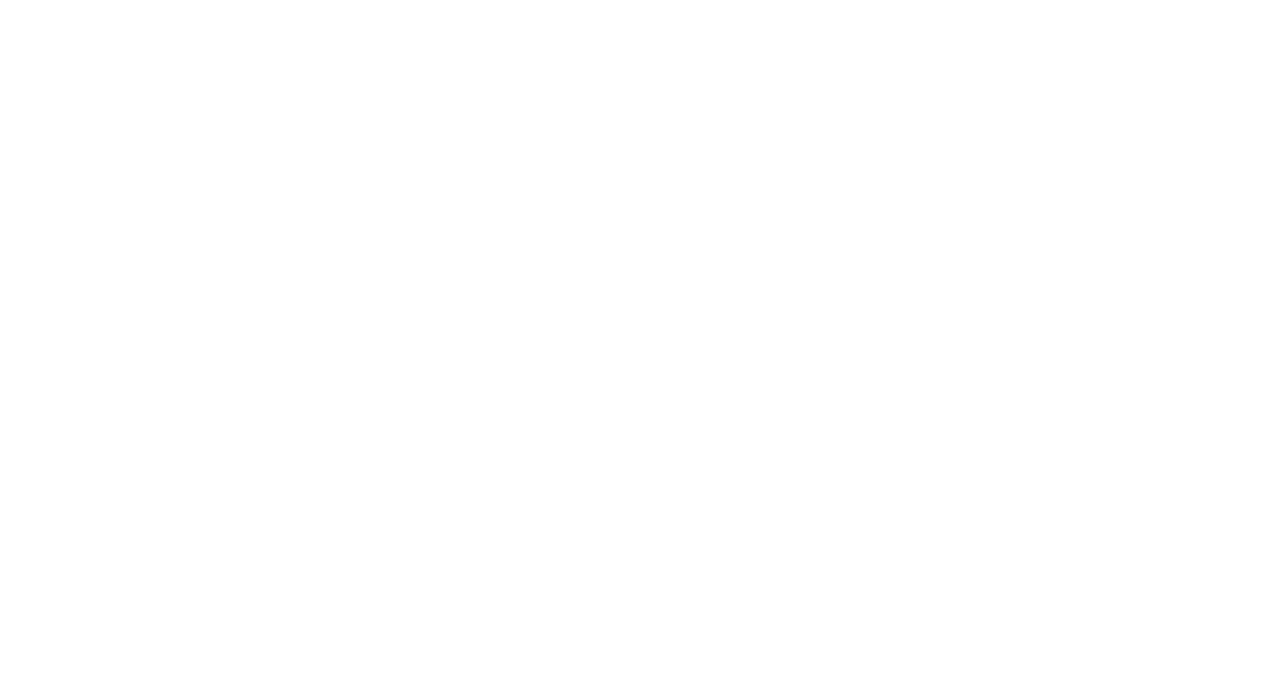
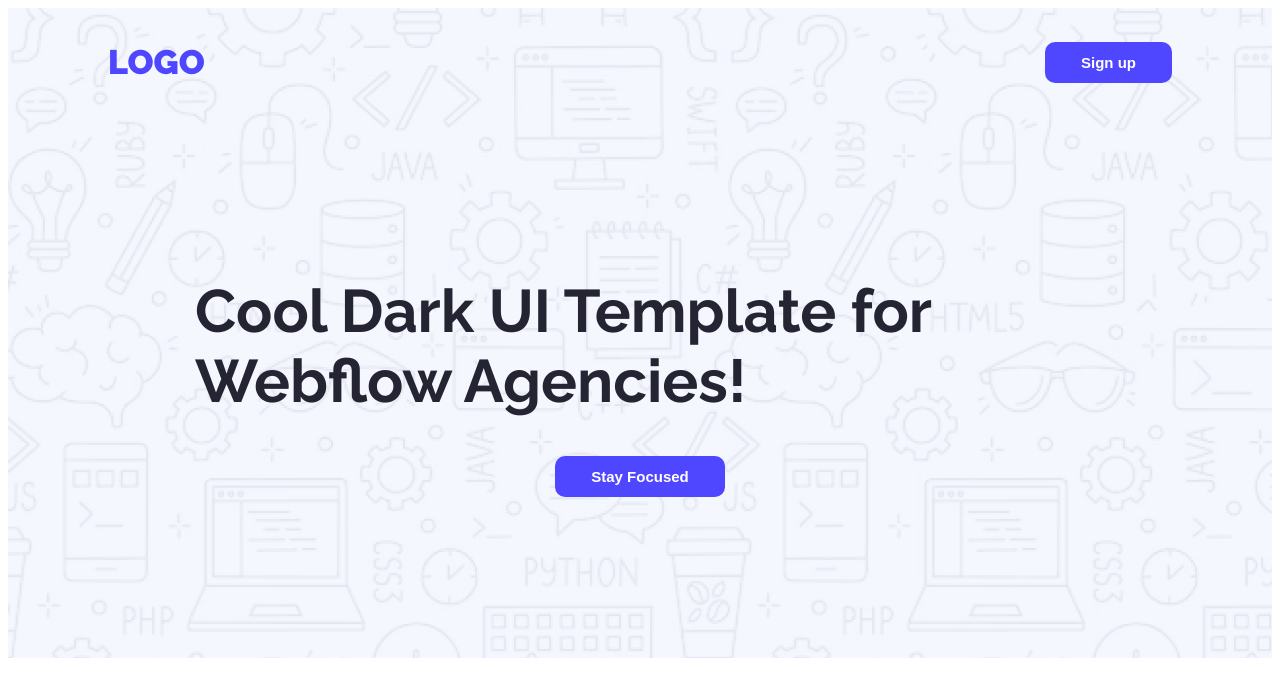
Before and after one commit to Hasanmahmud2024/landing-luanchpad, a plain HTML site: page index.html in a window 1280 px wide. Drawn offline with Linux system fonts and the light colour scheme.

Commit message:
added nav and banner in header section

```diff
--- a/index.html
+++ b/index.html
@@ -1,11 +1,31 @@
 <!DOCTYPE html>
 <html lang="en">
-<head>
-    <meta charset="UTF-8">
-    <meta name="viewport" content="width=device-width, initial-scale=1.0">
-    <title>Lunding Launchpad</title>
-</head>
-<body>
-
-</body>
+  <head>
+    <meta charset="UTF-8" />
+    <meta name="viewport" content="width=device-width, initial-scale=1.0" />
+    <title>Landing Launchpad</title>
+    <link rel="preconnect" href="https://fonts.googleapis.com" />
+    <link rel="preconnect" href="https://fonts.gstatic.com" crossorigin />
+    <link
+      href="https://fonts.googleapis.com/css2?family=Raleway:ital,wght@0,100..900;1,100..900&display=swap"
+      rel="stylesheet"
+    />
+    <link rel="stylesheet" href="styles/styles.css" />
+  </head>
+  <body class="raleway-normal">
+    <header class="header">
+      <nav>
+        <h3 class="nav-title text-primary">LOGO</h3>
+        <a href=""><button class="btn-primary">Sign up</button></a>
+      </nav>
+      <div class="banner">
+        <div class="banner-content">
+          <h1 class="banner-greetings">
+            Cool Dark UI Template for Webflow Agencies!
+          </h1>
+        </div>
+        <button class="btn-primary" type="button">Stay Focused</button>
+      </div>
+    </header>
+  </body>
 </html>
--- a/styles/styles.css
+++ b/styles/styles.css
@@ -0,0 +1,58 @@
+.raleway-normal {
+  font-family: "Raleway", sans-serif;
+  font-optical-sizing: auto;
+  font-style: normal;
+}
+
+/* shared styles */
+.text-primary {
+  color: #4e47ff;
+}
+
+.btn-primary {
+  background-color: #4e47ff;
+  color: #ffffff;
+  border: none;
+  font-size: 15px;
+  font-weight: bold;
+  padding: 12px 36px;
+  border-radius: 10px;
+}
+
+.header {
+    background-image: url(../Assets/Hero-bg.png);
+    width: 100%;
+    height: 650px;
+}
+/* nav styles */
+nav {
+  display: flex;
+  align-items: center;
+  justify-content: space-between;
+  margin: 0 100px 120px;
+}
+
+.nav-title {
+  font-weight: 1000;
+  font-size: 34px;
+}
+
+/* banner styles */
+.banner {
+    display: flex;
+    flex-direction: column;
+    align-items: center;
+    margin: 0 0 152px;
+    padding: 0 25px;
+}
+
+.banner-content {
+  max-width: 900px;
+  margin-left: 10px;
+}
+
+.banner-greetings {
+  font-size: 60px;
+  font-weight: bold;
+  color: #252432;
+}
```
